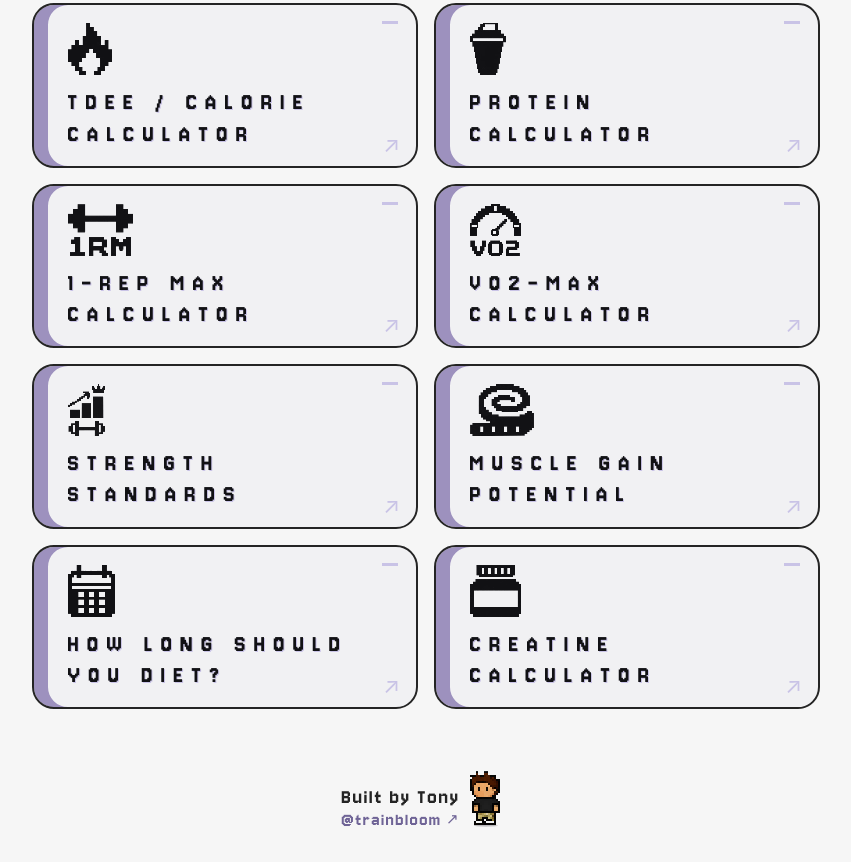
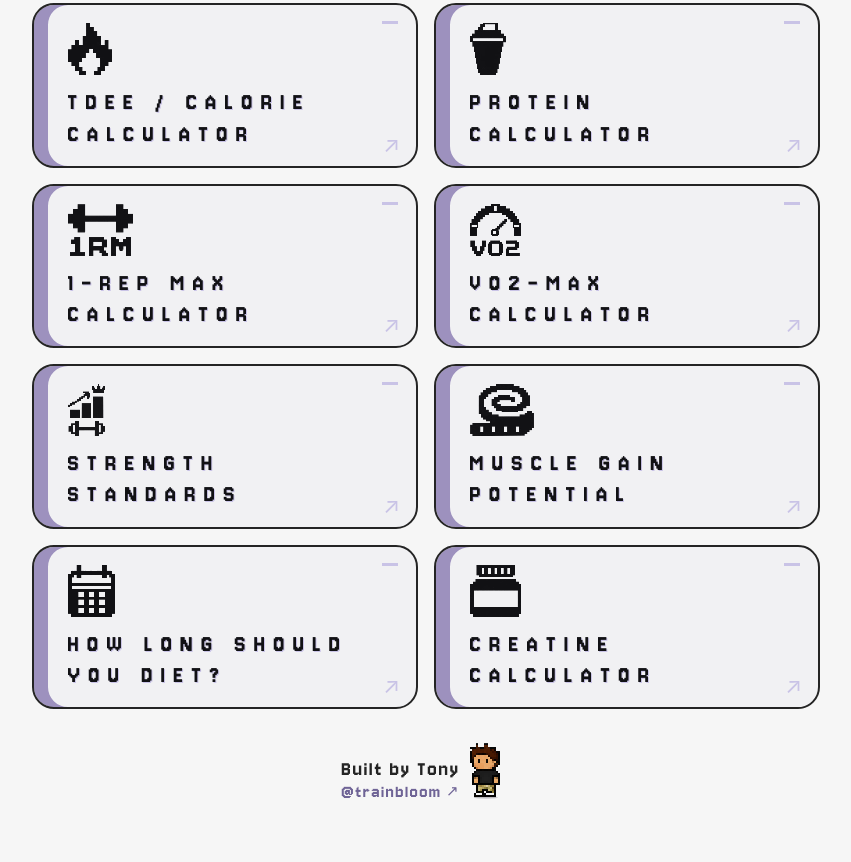
Before and after one commit to karifilipek-ops/Bloom, a plain HTML site: page index.html in a window 1280 px wide. Shown: the part 621-1483 px from the top of the page, without its empty margins (214-1065 px from the left). After the commit the page ends 1455 px from the top, so only its background shows below. Drawn offline with Linux system fonts and the light colour scheme.

Commit message:
Footer: he pops up out of the ground beside the text instead of from behind the top line, so the footer can sit much closer to the cards
Co-Authored-By: Claude Opus 5.5 <noreply@anthropic.com>
Claude-Session: https://claude.ai/code/session_01VWttRDZvWxRE1HF7Qi7Saa

```diff
--- a/assets/css/site.css
+++ b/assets/css/site.css
@@ -607,7 +607,7 @@ hr.rule { border: 0; border-top: 1px solid var(--line); margin: 40px auto; max-w
 .faq .body a { color: var(--lav-dark); text-decoration-thickness: 1px; text-underline-offset: 2px; }
 
 /* ---------- Footer ---------- */
-.site-footer { text-align: center; padding: 46px 16px 30px; color: var(--muted); font-size: 13px; }
+.site-footer { text-align: center; padding: 18px 16px 30px; color: var(--muted); font-size: 13px; }
 .site-footer p { margin: 2px 0; }
 .site-footer p { font-family: var(--mono); font-size: 17px; letter-spacing: .03em; }
 .site-footer .by-wrap { position: relative; display: inline-block; }
--- a/assets/js/layout.js
+++ b/assets/js/layout.js
@@ -56,8 +56,8 @@
   footer.innerHTML = '<div class="by-wrap"><div class="peek-clip" aria-hidden="true"><div class="peek"></div></div><i class="peek-shadow" aria-hidden="true"></i><p class="by"><span class="by-name">Built by Tony</span><a class="by-ig" href="https://www.instagram.com/trainbloom" target="_blank" rel="noopener"><span class="by-ig-text">@trainbloom</span><span class="by-arrow" aria-hidden="true">↗</span></a></p></div>';
   document.body.appendChild(footer);
 
-  // Pixel me in the footer: he springs up from behind the end of "Built by Tony" (like popping out of
-  // a hole), arcs over and lands beside the word, turns to face it, and idles there breathing and blinking.
+  // Pixel me in the footer: he pops up out of the ground beside "Built by Tony / @trainbloom" (like
+  // popping out of a hole), lands, turns to face the text, and idles there breathing and blinking.
   // Animated the 8-bit way: positions move on his own 2px pixel grid and update at 15fps, and the
   // landing / breathing are separate pose frames rather than any smooth scaling, so he always stays crisp.
   (function () {
@@ -69,8 +69,8 @@
     var PAD = 50, H = 54, TICK = 1000 / 15;
     // Where the text's ink actually sits (from the font metrics), relative to the top of .by-wrap:
     // he pops out from behind the top line ("Built by Tony") and lands on the bottom line's baseline.
-    var name = footer.querySelector(".by-name"), ig = footer.querySelector(".by-ig-text");
-    var DROP = 11, LINE_END = 0;
+    var ig = footer.querySelector(".by-ig-text");
+    var DROP = 0;
     function inkBox(el, sample) {
       // a zero-size marker sitting on the text's baseline gives the exact baseline position
       var mark = document.createElement("span");
@@ -83,12 +83,11 @@
       return { top: base - c.measureText(sample).actualBoundingBoxAscent, base: base, right: el.getBoundingClientRect().right - w.left };
     }
     function geometry() {
-      var a = inkBox(name, "B"), b = inkBox(ig, "t");
+      var b = inkBox(ig, "t");
       clip.style.bottom = "auto";
-      clip.style.top = Math.round(a.top - 1 - 140) + "px";          // clip edge: 1px above the top line's letters
-      DROP = Math.round(b.base - (a.top - 1));                       // ...down to the bottom line's baseline
+      clip.style.top = Math.round(b.base - 140) + "px";              // clip edge = the ground line beside the text
+      DROP = 0;
       shadow.style.bottom = "auto"; shadow.style.top = Math.round(b.base - 1) + "px";
-      LINE_END = a.right;
     }
     function frame(n) { guy.style.backgroundPosition = (n * 100 / 3) + "% 0"; }
     var bx = 0, by = 0;
@@ -120,24 +119,16 @@
     }
     function run() {
       geometry(); measure();
-      var W = textW(), x1 = LINE_END - 40, x2 = W + 4;
-      // Each entry is one 15fps frame: [x, y]. y = 0 means his feet are level with the letter tops;
-      // while y > 0 the clip hides whatever is still below that line (behind the word).
-      // The pop out is fast (2 frames), then one gravity arc over and down to the baseline beside the word.
-      var path = [[x1, 30], [x1, 4]];
-      var N = 9, TOP = -6;                               // arc frames, apex height above the letters
-      for (var i = 1; i <= N; i++) {
-        var p = i / N, xa = x1 + (x2 - x1) * p;
-        var ya = p < 0.4 ? TOP * Math.sin((p / 0.4) * Math.PI / 2)        // rise to the apex...
-                         : TOP + (DROP - TOP) * Math.pow((p - 0.4) / 0.6, 2); // ...then fall faster
-        path.push([xa, ya]);
-      }
+      var x2 = textW() + 4;
+      // 15fps frames, [x, y]: y = 0 is the ground line (the bottom text line's baseline) right beside
+      // the words. He shoots up out of the ground (hidden below that line), hops, and drops back down.
+      var path = [[x2, 36], [x2, 14], [x2, -4], [x2, -10], [x2, -12], [x2, -10], [x2, -5]];
       frame(STAND); peek.style.opacity = 1;
       var f = 0;
       (function step() {
         if (f >= path.length) { land(x2); return; }
         var pt = path[f++];
-        if (pt[1] <= 0) clip.classList.add("free");      // fully clear of the letters
+        if (pt[1] <= 0) clip.classList.add("free");      // fully out of the ground
         pose(pt[0], pt[1]);
         setTimeout(step, TICK);
       })();
```
